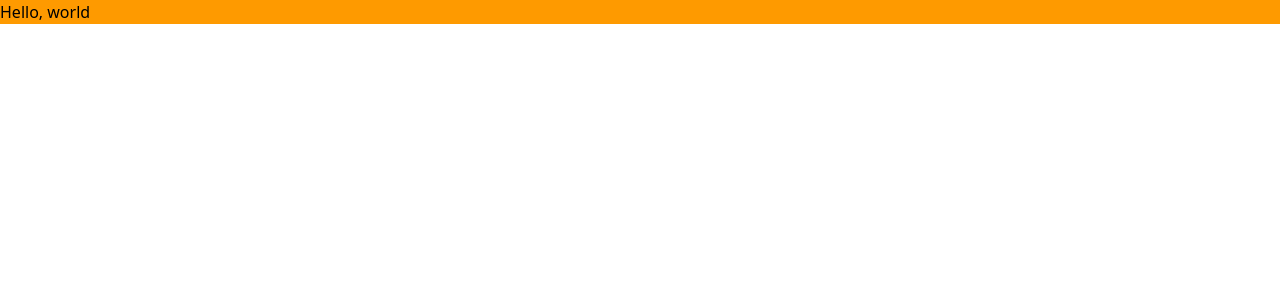
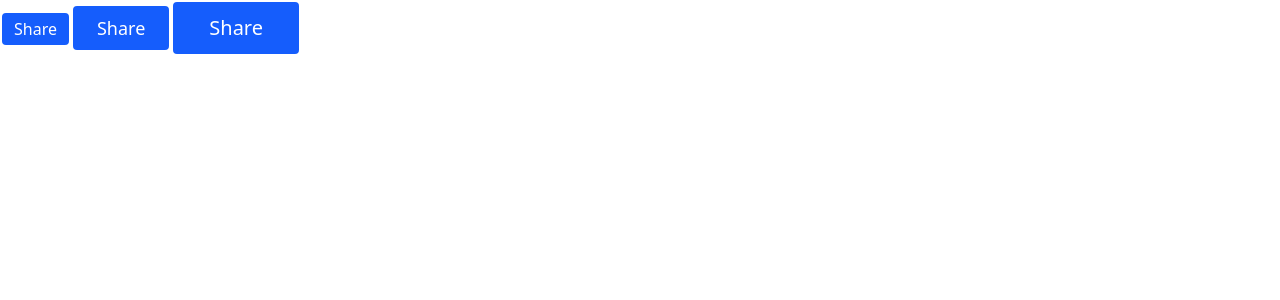
Before and after one commit to Abhishek-1337/GearSecond-Frontend, a React (Vite) app: page / in a window 1280 px wide. Shown: the top 300 px of the page. Built offline with nearby package versions, Linux system fonts and the light colour scheme.

Commit message:
button component

```diff
--- a/src/App.tsx
+++ b/src/App.tsx
@@ -1,6 +1,12 @@
+import Button from "./components/ui/Button"
+
 function App() {
   return (
-    <div className="bg-amber-500">Hello, world</div>
+    <>
+      <Button text="Share" variant="primary" size="sm"/>
+      <Button text="Share" variant="primary" size="md"/>
+      <Button text="Share" variant="primary" size="lg"/>
+    </>
   )
 }
 
--- /dev/null
+++ b/src/components/ui/Button.tsx
@@ -0,0 +1,33 @@
+type Variant = "primary" | "secondary";
+
+interface Props {
+    variant: Variant;
+    startIcon?: never;
+    endIcon?: never;
+    text?: string,
+    size: "sm" | "md" | "lg";
+    onClick?: () => void;
+}
+
+const variantStyle = {
+    "primary": "bg-blue-600 text-white",
+    "secondary": "bg-blue-400 text-blue-900"
+}
+
+const sizeMap = {
+    "sm": "px-3 py-1 text-md",
+    "md": "px-6 py-2 text-lg",
+    "lg": "px-9 py-3 text-xl",
+}
+
+const defaultStyle = "px-3 py-1 border-2 rounded-md";
+
+const Button = (props: Props) => {
+  return (
+    <button className={`${variantStyle[props.variant]} ${defaultStyle} ${sizeMap[props.size]}`}>
+        {props.text}
+    </button>
+  )
+}
+
+export default Button
--- a/src/index.css
+++ b/src/index.css
@@ -1 +1 @@
-@import "tailwindcss"
+@import "tailwindcss";
--- a/tsconfig.app.json
+++ b/tsconfig.app.json
@@ -6,6 +6,7 @@
     "lib": ["ES2020", "DOM", "DOM.Iterable"],
     "module": "ESNext",
     "skipLibCheck": true,
+    "noImplicitAny": false,
 
     /* Bundler mode */
     "moduleResolution": "bundler",
```
